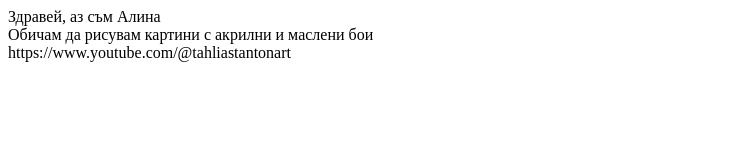
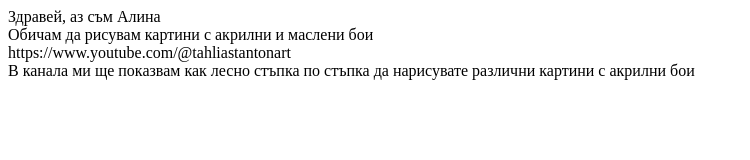
Before and after one commit to Alinaahmedovaa/stu2001321083, a plain HTML site: page index.html in a window 1280 px wide. Shown: the whole page, without its empty margins (0-750 px from the left). Drawn offline with Linux system fonts and the light colour scheme.

Commit message:
Add info about the chanel content

```diff
--- a/index.html
+++ b/index.html
@@ -15,6 +15,8 @@
     <div>https://www.youtube.com/@tahliastantonart</div>
 
 
+    <div>В канала ми ще показвам как лесно стъпка по стъпка да нарисувате различни картини с акрилни бои</div>
+
 
 </body>
 </html>
```
